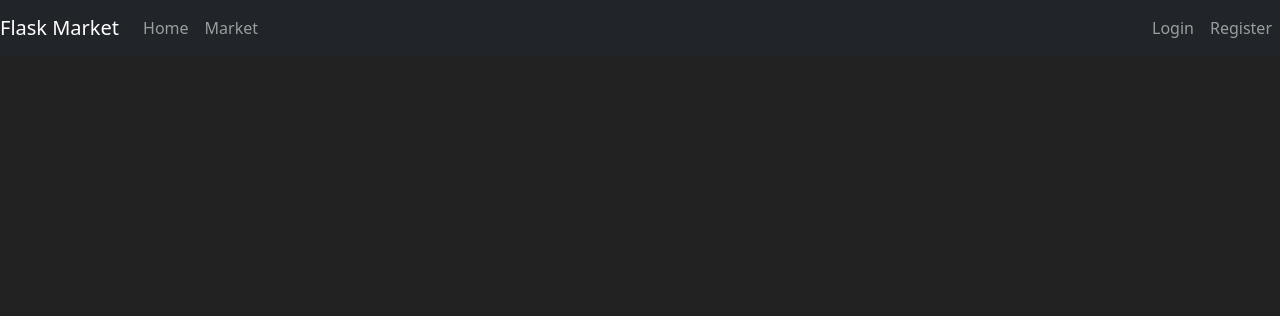
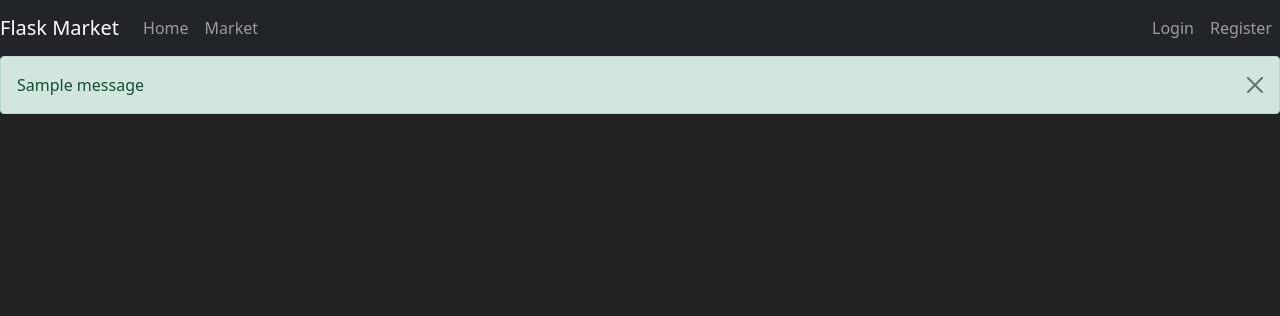
Before and after one commit to coder9a/Flask-Web-Application-eCommerce, a Flask app: page / in a window 1280 px wide. Shown: the top 316 px of the page. Run offline with Flask 2, Linux system fonts and the light colour scheme; one stand-in notice (Sample message) is shown.

Commit message:
new commit

```diff
--- a/market/__init__.py
+++ b/market/__init__.py
@@ -1,8 +1,11 @@
 from flask import Flask, render_template
 from flask_sqlalchemy import SQLAlchemy
+from flask_bcrypt import Bcrypt
+
 app = Flask(__name__)
 app.config['SQLALCHEMY_DATABASE_URI'] = 'sqlite:///market.db'
 app.config['SECRET_KEY']='2966b50a1d0dd49a47dcf4f3'
 db = SQLAlchemy(app)
+bcrypt = Bcrypt(app)
 
 from market import routes
--- a/market/routes.py
+++ b/market/routes.py
@@ -1,4 +1,4 @@
-from flask.helpers import url_for
+from flask.helpers import url_for,flash
 from werkzeug.utils import redirect
 from market import app
 from flask import render_template
@@ -28,5 +28,5 @@ def registerPage():
 
     if form.errors != {}:
         for err_msg in form.errors.values():
-            print(f'There is an error with creating a user: {err_msg}')
+            flash(f'There is an error with creating a user: {err_msg}', category='danger')
     return render_template('register.html', form=form)
--- a/market/templates/base.html
+++ b/market/templates/base.html
@@ -39,6 +39,16 @@
                 </ul>
             </div>
         </nav>
+        {% with messages = get_flashed_messages(with_categories=true) %}
+            {% if messages %}
+                {% for category, message in messages %}
+                <div class="alert alert-{{category}} alert-dismissible fade show" role="alert">
+                    {{message}}
+                    <button type="button" class="btn-close" data-bs-dismiss="alert" aria-label="Close"></button>
+                  </div>
+                {% endfor %}
+            {% endif %}
+        {% endwith %}
         {% block content %}
 
         {% endblock %}
```
Also changed, not shown: market/forms.py (+12 -1 lines).
